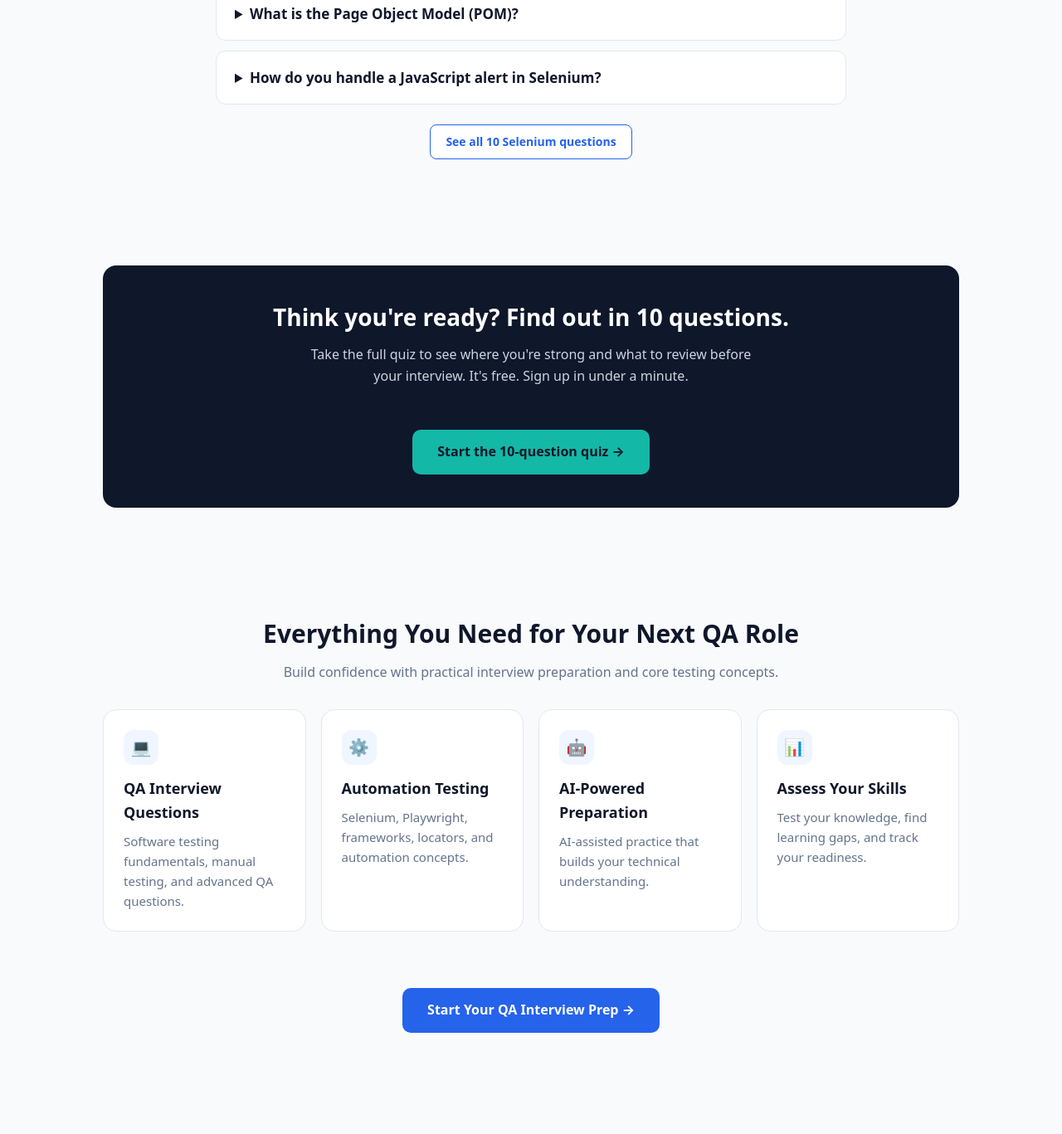
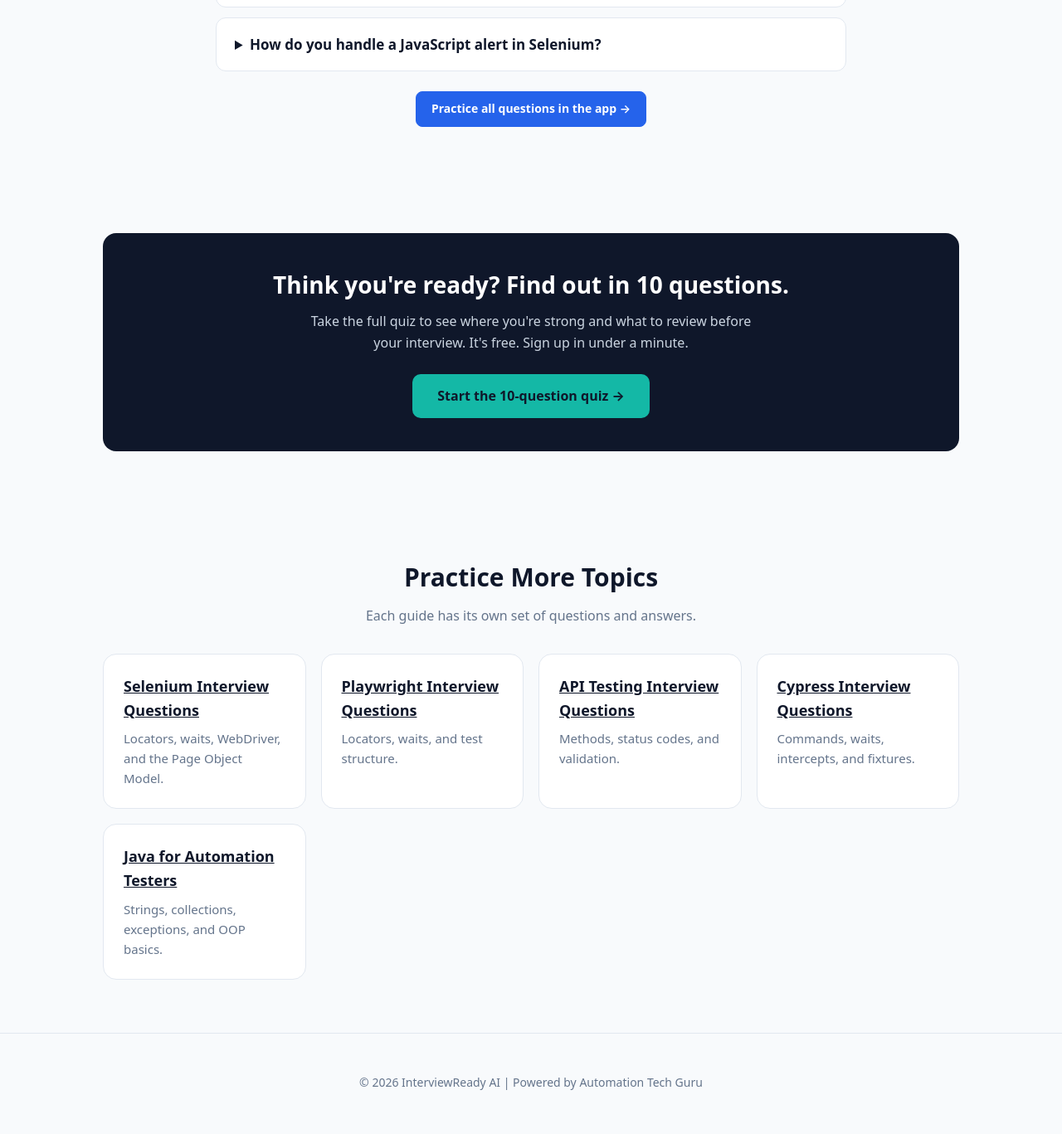
Before and after one commit to tejpalchannel/interviewready-ai, a plain HTML site: page index.html in a window 1280 px wide. Shown: the part 1044-2411 px from the top of the page at 83% size. Drawn offline with Linux system fonts and the light colour scheme.

Commit message:
Update index.html

```diff
--- a/index.html
+++ b/index.html
@@ -26,184 +26,48 @@
 
   <style>
     * { box-sizing: border-box; }
-
-    body {
-      margin: 0;
-      font-family: system-ui, -apple-system, "Segoe UI", sans-serif;
-      background: #f8fafc;
-      color: #0f172a;
-      line-height: 1.6;
-    }
-
+    body { margin: 0; font-family: system-ui, -apple-system, "Segoe UI", sans-serif; background: #f8fafc; color: #0f172a; line-height: 1.6; }
     .container { max-width: 1080px; margin: 0 auto; padding: 24px; }
-
     header { background: #ffffff; border-bottom: 1px solid #e2e8f0; }
-
-    .header-inner {
-      display: flex;
-      align-items: center;
-      justify-content: space-between;
-      padding: 18px 24px;
-    }
-
+    .header-inner { display: flex; align-items: center; justify-content: space-between; padding: 18px 24px; }
     .logo { font-size: 20px; font-weight: 800; color: #000000; }
     .logo span { color: #2563eb; }
-
     .header-actions { display: flex; align-items: center; gap: 10px; }
-
-    .btn-outline, .btn-solid {
-      display: inline-block;
-      padding: 9px 18px;
-      border-radius: 8px;
-      font-size: 14px;
-      font-weight: 600;
-      text-decoration: none;
-      transition: background 0.2s ease;
-    }
-
+    .btn-outline, .btn-solid { display: inline-block; padding: 9px 18px; border-radius: 8px; font-size: 14px; font-weight: 600; text-decoration: none; }
     .btn-outline { color: #2563eb; border: 1px solid #2563eb; background: #ffffff; }
     .btn-outline:hover { background: #eff6ff; }
     .btn-solid { color: #ffffff; background: #2563eb; border: 1px solid #2563eb; }
     .btn-solid:hover { background: #1d4ed8; }
-
     .hero { padding: 64px 0 48px; text-align: center; }
-
-    .badge {
-      display: inline-block;
-      background: #ccfbf1;
-      color: #0f766e;
-      padding: 7px 14px;
-      border-radius: 999px;
-      font-size: 13px;
-      font-weight: 700;
-    }
-
-    h1 {
-      font-size: 42px;
-      line-height: 1.15;
-      margin: 22px 0 16px;
-      letter-spacing: -1px;
-    }
-
+    .badge { display: inline-block; background: #ccfbf1; color: #0f766e; padding: 7px 14px; border-radius: 999px; font-size: 13px; font-weight: 700; }
+    h1 { font-size: 42px; line-height: 1.15; margin: 22px 0 16px; letter-spacing: -1px; }
     .highlight { color: #2563eb; }
-
-    .hero p {
-      max-width: 640px;
-      margin: 0 auto;
-      color: #475569;
-      font-size: 18px;
-    }
-
-    .cta-button {
-      display: inline-block;
-      margin-top: 28px;
-      padding: 14px 30px;
-      background: #2563eb;
-      color: #ffffff;
-      text-decoration: none;
-      font-size: 16px;
-      font-weight: 700;
-      border-radius: 10px;
-      transition: background 0.3s ease, transform 0.3s ease;
-    }
-
+    .hero p { max-width: 640px; margin: 0 auto; color: #475569; font-size: 18px; }
+    .hero-buttons { display: flex; flex-wrap: wrap; justify-content: center; gap: 12px; margin-top: 28px; }
+    .cta-button { display: inline-block; padding: 14px 30px; background: #2563eb; color: #ffffff; text-decoration: none; font-size: 16px; font-weight: 700; border-radius: 10px; transition: background 0.3s ease, transform 0.3s ease; }
     .cta-button:hover { background: #1d4ed8; transform: translateY(-2px); }
-
-    .cta-secondary {
-      display: inline-block;
-      margin-top: 14px;
-      color: #2563eb;
-      font-weight: 600;
-      text-decoration: none;
-    }
-
+    .cta-app { background: #0f766e; }
+    .cta-app:hover { background: #115e59; }
     .trust-line { margin-top: 14px; font-size: 14px; color: #64748b; }
-
     section { padding: 40px 0; }
-
     .section-title { text-align: center; font-size: 30px; margin: 0 0 10px; }
-
-    .section-subtitle {
-      text-align: center;
-      color: #64748b;
-      max-width: 620px;
-      margin: 0 auto 32px;
-    }
-
+    .section-subtitle { text-align: center; color: #64748b; max-width: 620px; margin: 0 auto 32px; }
     .qa-list { max-width: 760px; margin: 0 auto; }
-
-    .qa-item {
-      background: #ffffff;
-      border: 1px solid #e2e8f0;
-      border-radius: 12px;
-      margin-bottom: 12px;
-      padding: 18px 22px;
-    }
-
-    .qa-item summary {
-      cursor: pointer;
-      font-weight: 700;
-      font-size: 17px;
-      color: #0f172a;
-    }
-
+    .qa-item { background: #ffffff; border: 1px solid #e2e8f0; border-radius: 12px; margin-bottom: 12px; padding: 18px 22px; }
+    .qa-item summary { cursor: pointer; font-weight: 700; font-size: 17px; color: #0f172a; }
     .qa-item p { margin: 12px 0 0; color: #475569; }
-
     .qa-more { text-align: center; margin-top: 24px; }
-
-    .quiz-band {
-      background: #0f172a;
-      color: #ffffff;
-      border-radius: 16px;
-      padding: 40px 28px;
-      text-align: center;
-    }
-
+    .quiz-band { background: #0f172a; color: #ffffff; border-radius: 16px; padding: 40px 28px; text-align: center; }
     .quiz-band h2 { margin: 0 0 10px; font-size: 28px; }
     .quiz-band p { margin: 0 auto; max-width: 560px; color: #cbd5e1; }
-
     .quiz-band .cta-button { background: #14b8a6; color: #0f172a; }
     .quiz-band .cta-button:hover { background: #2dd4bf; }
-
-    .grid {
-      display: grid;
-      grid-template-columns: repeat(auto-fit, minmax(240px, 1fr));
-      gap: 18px;
-    }
-
-    .card {
-      background: #ffffff;
-      border: 1px solid #e2e8f0;
-      border-radius: 16px;
-      padding: 24px;
-    }
-
+    .grid { display: grid; grid-template-columns: repeat(auto-fit, minmax(240px, 1fr)); gap: 18px; }
+    .card { background: #ffffff; border: 1px solid #e2e8f0; border-radius: 16px; padding: 24px; }
     .card h3 { margin: 0 0 8px; font-size: 18px; }
     .card p { margin: 0; color: #64748b; font-size: 15px; }
-
-    .icon {
-      width: 42px;
-      height: 42px;
-      border-radius: 12px;
-      background: #eff6ff;
-      color: #2563eb;
-      display: flex;
-      align-items: center;
-      justify-content: center;
-      font-size: 20px;
-      margin-bottom: 14px;
-    }
-
-    footer {
-      border-top: 1px solid #e2e8f0;
-      padding: 24px 0;
-      text-align: center;
-      color: #64748b;
-      font-size: 14px;
-    }
-
+    footer { border-top: 1px solid #e2e8f0; padding: 24px 0; text-align: center; color: #64748b; font-size: 14px; }
     footer a { color: #2563eb; }
-
     @media (max-width: 640px) {
       h1 { font-size: 30px; }
       .hero { padding: 44px 0 36px; }
@@ -218,7 +82,6 @@
   <header>
     <div class="header-inner">
       <div class="logo">InterviewReady<span> AI</span></div>
-
       <nav class="header-actions">
         <a href="https://interviewready-ai.bolt.host/" class="btn-outline" rel="noopener noreferrer">Login</a>
         <a href="https://interviewready-ai.bolt.host/" class="btn-solid" rel="noopener noreferrer">Sign Up</a>
@@ -230,89 +93,54 @@
 
     <section class="hero">
       <div class="container">
-
         <span class="badge">Free QA &amp; Test Automation Interview Prep</span>
-
         <h1>
           Ace your next QA interview.
           <span class="highlight">Start with 5 free questions.</span>
         </h1>
-
         <p>
           Read clear answers to the questions testing interviewers ask most, then
           test yourself with a 10-question quiz.
         </p>
-
+        <div class="hero-buttons">
           <a href="#free-qa" class="cta-button">Read the free questions ↓</a>
-        <br />
-        <a href="https://interviewready-ai.bolt.host/" class="cta-secondary" rel="noopener noreferrer">Take the full 10-question quiz →</a>
-
+          <a href="https://interviewready-ai.bolt.host/" class="cta-button cta-app">Start Your QA Interview Prep →</a>
+        </div>
         <p class="trust-line">Free to read. The quiz is free with a quick account.</p>
-
       </div>
     </section>
 
     <section id="free-qa">
       <div class="container">
-
         <h2 class="section-title">Free Selenium Interview Questions</h2>
-        <p class="section-subtitle">
-          Short, clear answers you can read in a minute. Open a question to see the answer.
-        </p>
+        <p class="section-subtitle">Short, clear answers you can read in a minute. Open a question to see the answer.</p>
 
         <div class="qa-list">
-
           <details class="qa-item">
             <summary>What is the difference between findElement and findElements?</summary>
-            <p>
-              findElement returns the first matching element and throws NoSuchElementException
-              if none is found. findElements returns a list of all matching elements, or an
-              empty list if none are found, so it's safer when an element may not exist.
-            </p>
+            <p>findElement returns the first matching element and throws NoSuchElementException if none is found. findElements returns a list of all matching elements, or an empty list if none are found, so it's safer when an element may not exist.</p>
           </details>
-
           <details class="qa-item">
             <summary>What is the difference between absolute and relative XPath?</summary>
-            <p>
-              Absolute XPath starts from the root, such as /html/body/div[2]/form/input, and
-              breaks whenever the page structure changes. Relative XPath starts anywhere, such
-              as //input[@id='username'], and is more stable, so testers prefer it.
-            </p>
+            <p>Absolute XPath starts from the root, such as /html/body/div[2]/form/input, and breaks whenever the page structure changes. Relative XPath starts anywhere, such as //input[@id='username'], and is more stable, so testers prefer it.</p>
           </details>
-
           <details class="qa-item">
             <summary>What is the difference between implicit and explicit waits?</summary>
-            <p>
-              An implicit wait applies to every element lookup for the whole session. An
-              explicit wait pauses only for a specific condition, such as an element becoming
-              clickable, and it's usually the better choice because it's more precise.
-            </p>
+            <p>An implicit wait applies to every element lookup for the whole session. An explicit wait pauses only for a specific condition, such as an element becoming clickable, and it's usually the better choice because it's more precise.</p>
           </details>
-
           <details class="qa-item">
             <summary>What is the Page Object Model (POM)?</summary>
-            <p>
-              POM represents each web page as a class that holds its locators and actions.
-              Tests call those methods instead of locators directly, so when the UI changes,
-              you update one class, not every test.
-            </p>
+            <p>POM represents each web page as a class that holds its locators and actions. Tests call those methods instead of locators directly, so when the UI changes, you update one class, not every test.</p>
           </details>
-
           <details class="qa-item">
             <summary>How do you handle a JavaScript alert in Selenium?</summary>
-            <p>
-              Switch to it with driver.switchTo().alert(), then call accept() to click OK,
-              dismiss() to click Cancel, or sendKeys() to type into a prompt, and use getText()
-              to read the message.
-            </p>
+            <p>Switch to it with driver.switchTo().alert(), then call accept() to click OK, dismiss() to click Cancel, or sendKeys() to type into a prompt, and use getText() to read the message.</p>
           </details>
-
         </div>
 
         <div class="qa-more">
-          <a href="https://tejpalchannel.github.io/interviewready-ai/selenium-interview-questions.html" class="btn-outline">See all 10 Selenium questions</a>
+          <a href="https://interviewready-ai.bolt.host/" class="btn-solid">Practice all questions in the app →</a>
         </div>
-
       </div>
     </section>
 
@@ -320,57 +148,11 @@
       <div class="container">
         <div class="quiz-band">
           <h2>Think you're ready? Find out in 10 questions.</h2>
-          <p>
-            Take the full quiz to see where you're strong and what to review before your interview.
-            It's free. Sign up in under a minute.
-          </p>
+          <p>Take the full quiz to see where you're strong and what to review before your interview. It's free. Sign up in under a minute.</p>
           <div style="margin-top: 24px;">
             <a href="https://interviewready-ai.bolt.host/" class="cta-button" rel="noopener noreferrer">Start the 10-question quiz →</a>
           </div>
         </div>
-      </div>
-    </section>
-
-    <section>
-      <div class="container">
-
-        <h2 class="section-title">Everything You Need for Your Next QA Role</h2>
-        <p class="section-subtitle">
-          Build confidence with practical interview preparation and core testing concepts.
-        </p>
-
-        <div class="grid">
-
-          <div class="card">
-            <div class="icon">💻</div>
-            <h3>QA Interview Questions</h3>
-            <p>Software testing fundamentals, manual testing, and advanced QA questions.</p>
-          </div>
-
-          <div class="card">
-            <div class="icon">⚙️</div>
-            <h3>Automation Testing</h3>
-            <p>Selenium, Playwright, frameworks, locators, and automation concepts.</p>
-          </div>
-
-          <div class="card">
-            <div class="icon">🤖</div>
-            <h3>AI-Powered Preparation</h3>
-            <p>AI-assisted practice that builds your technical understanding.</p>
-          </div>
-
-          <div class="card">
-            <div class="icon">📊</div>
-            <h3>Assess Your Skills</h3>
-            <p>Test your knowledge, find learning gaps, and track your readiness.</p>
-          </div>
-
-        </div>
-
-        <div style="text-align: center; margin-top: 40px;">
-          <a href="https://interviewready-ai.bolt.host/" class="cta-button" rel="noopener noreferrer">Start Your QA Interview Prep →</a>
-        </div>
-
       </div>
     </section>
 
@@ -387,3 +169,14 @@
         </div>
       </div>
     </section>
+
+  </main>
+
+  <footer>
+    <div class="container">
+      © 2026 InterviewReady AI | Powered by Automation Tech Guru
+    </div>
+  </footer>
+
+</body>
+</html>
```
Lines whose indentation alone changed are shown as unchanged.
